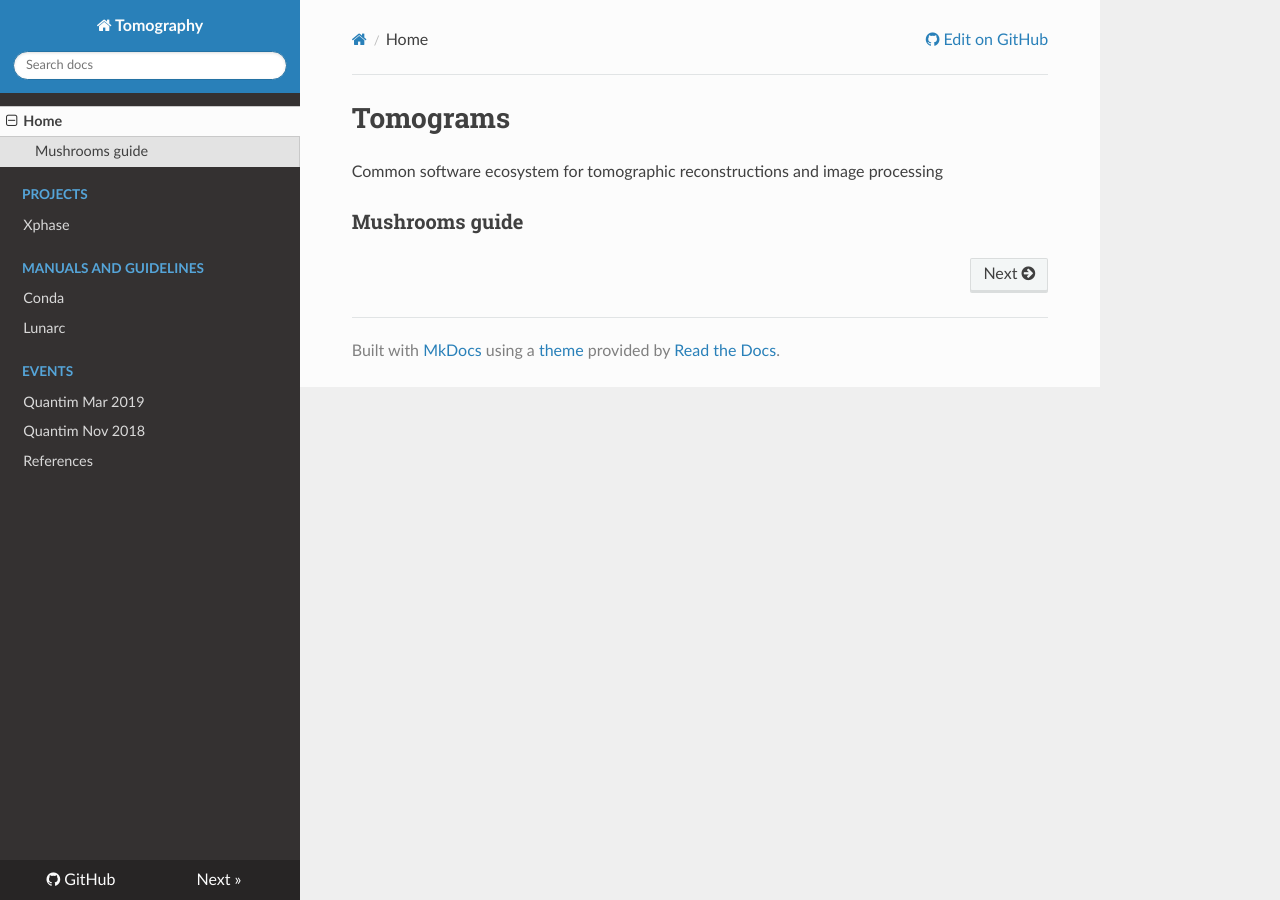
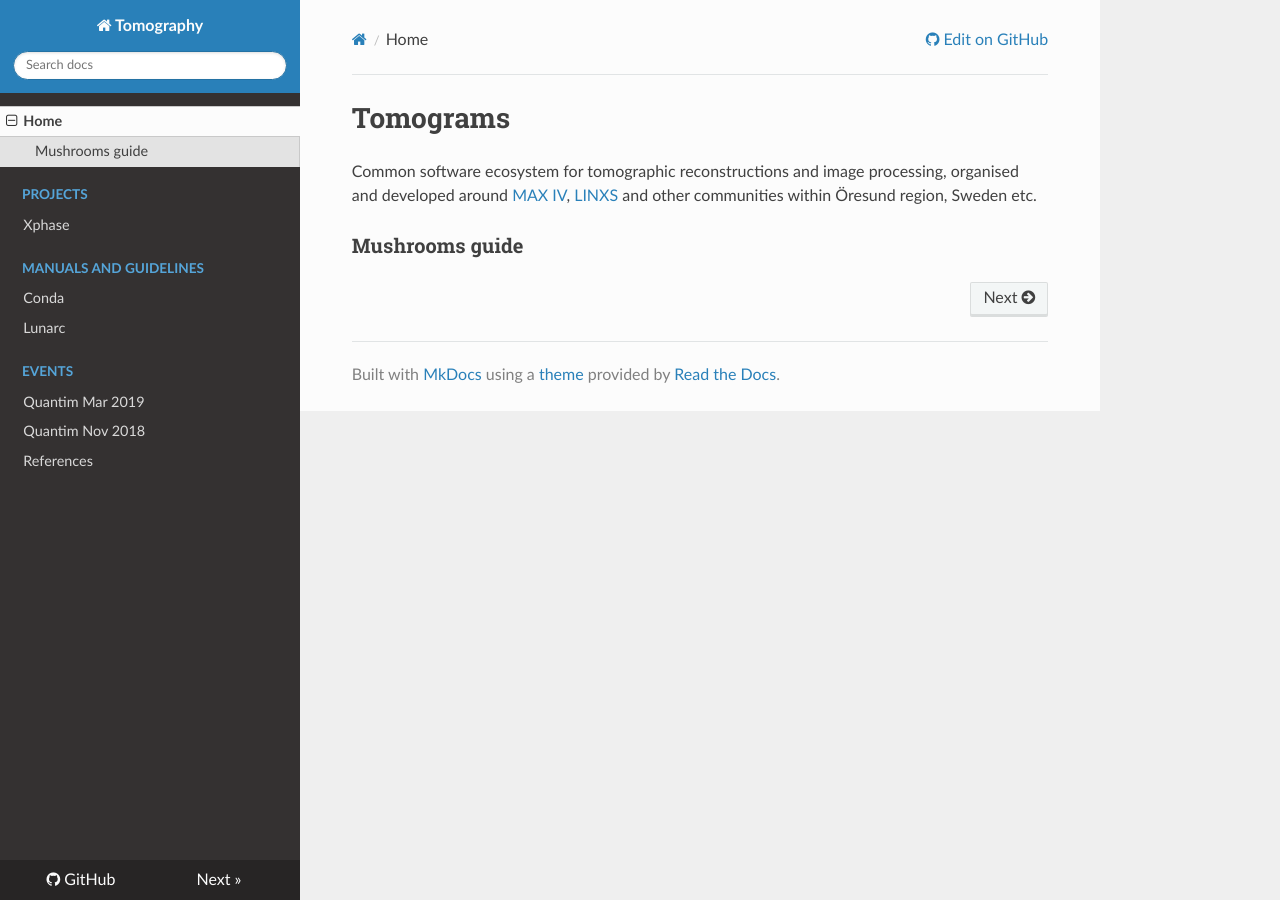
Before and after one commit to tomograms/tomograms-doc, an MkDocs documentation site: the page built from docs/index.md, in a window 1280 px wide. Built offline with MkDocs 1.6.1, drawn with Linux system fonts in a browser that asks for light colours; nearby versions of some CDN libraries.

Commit message:
Update index.md - "common"
Being more specific about "common".

```diff
--- a/docs/index.md
+++ b/docs/index.md
@@ -1,5 +1,5 @@
 # Tomograms
 
-Common software ecosystem for tomographic reconstructions and image processing
+Common software ecosystem for tomographic reconstructions and image processing, organised and developed around [MAX IV](https://www.maxiv.lu.se/), [LINXS](http://www.linxs.lu.se/) and other communities within Öresund region, Sweden etc.
 
 ### Mushrooms guide
```
